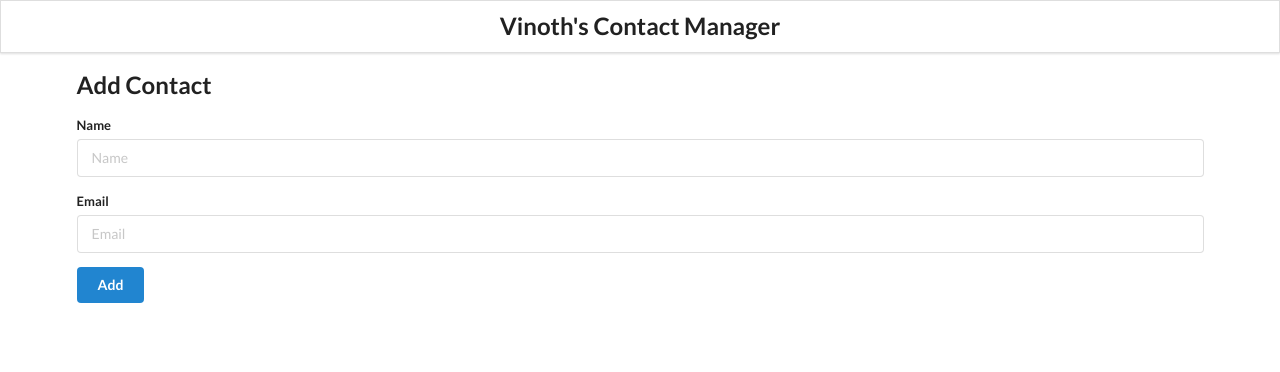
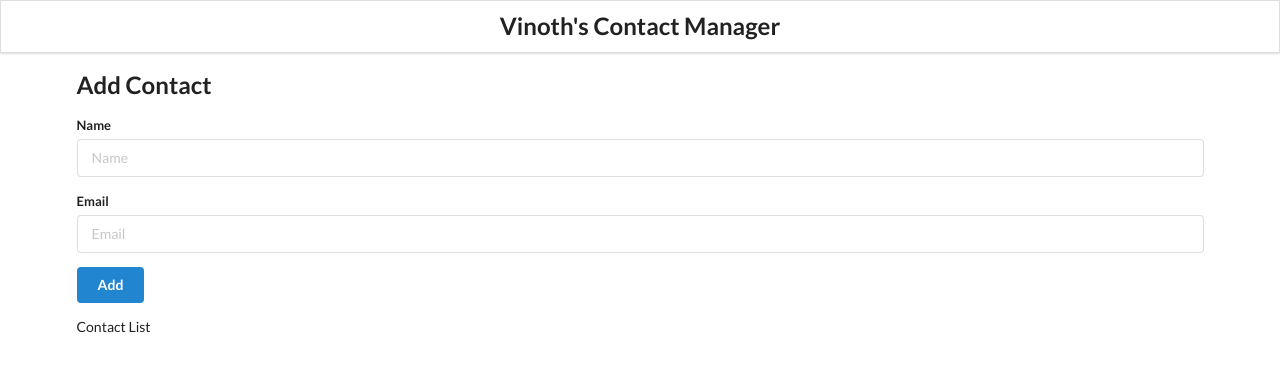
Before and after one commit to Vinoth6194/react_json_crud, a React (Create React App) app: page / in a window 1280 px wide. Shown: the top 372 px of the page. Built offline with nearby package versions, Linux system fonts and the light colour scheme.

Commit message:
list draft

```diff
--- a/src/components/App.js
+++ b/src/components/App.js
@@ -8,7 +8,7 @@ function App() {
     <div className="ui container">
       <Header />
       <AddContact />
-      {/* <ContactList /> */}
+      <ContactList />
     </div>
   );
 }
--- a/src/components/ContactList.jsx
+++ b/src/components/ContactList.jsx
@@ -1,7 +1,7 @@
 import React from 'react';
 
-function ContactList() {
-  return <div></div>;
-}
+const ContactList = () => {
+  return <div className="ui celled list">Contact List</div>;
+};
 
 export default ContactList;
```
